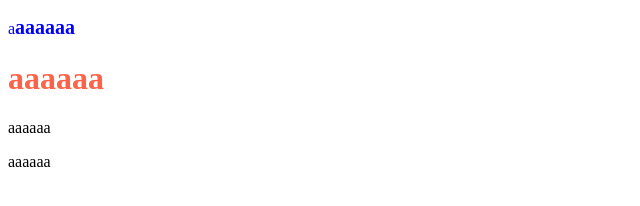
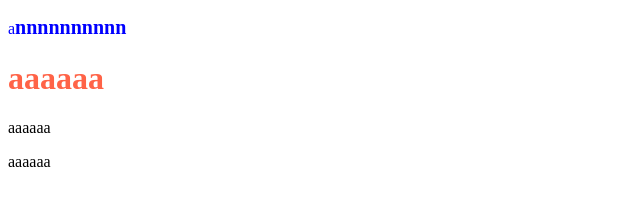
Before and after one commit to gorori2081/test, a plain HTML site: page index.html in a window 1280 px wide. Shown: the full height of the page, 0-640 px from the left. Drawn offline with Linux system fonts and the light colour scheme.

Commit message:
nに変更

```diff
--- a/index.html
+++ b/index.html
@@ -9,7 +9,7 @@
  <link rel="stylesheet" href="./css/style2.css">
 </head>
 <body>
-    <p>a<strong>aaaaaa</strong></p>
+    <p>a<strong>nnnnnnnnnn</strong></p>
     <h1>aaaaaa</h1>
     <p>aaaaaa</p>
     <p>aaaaaa</p>
```
